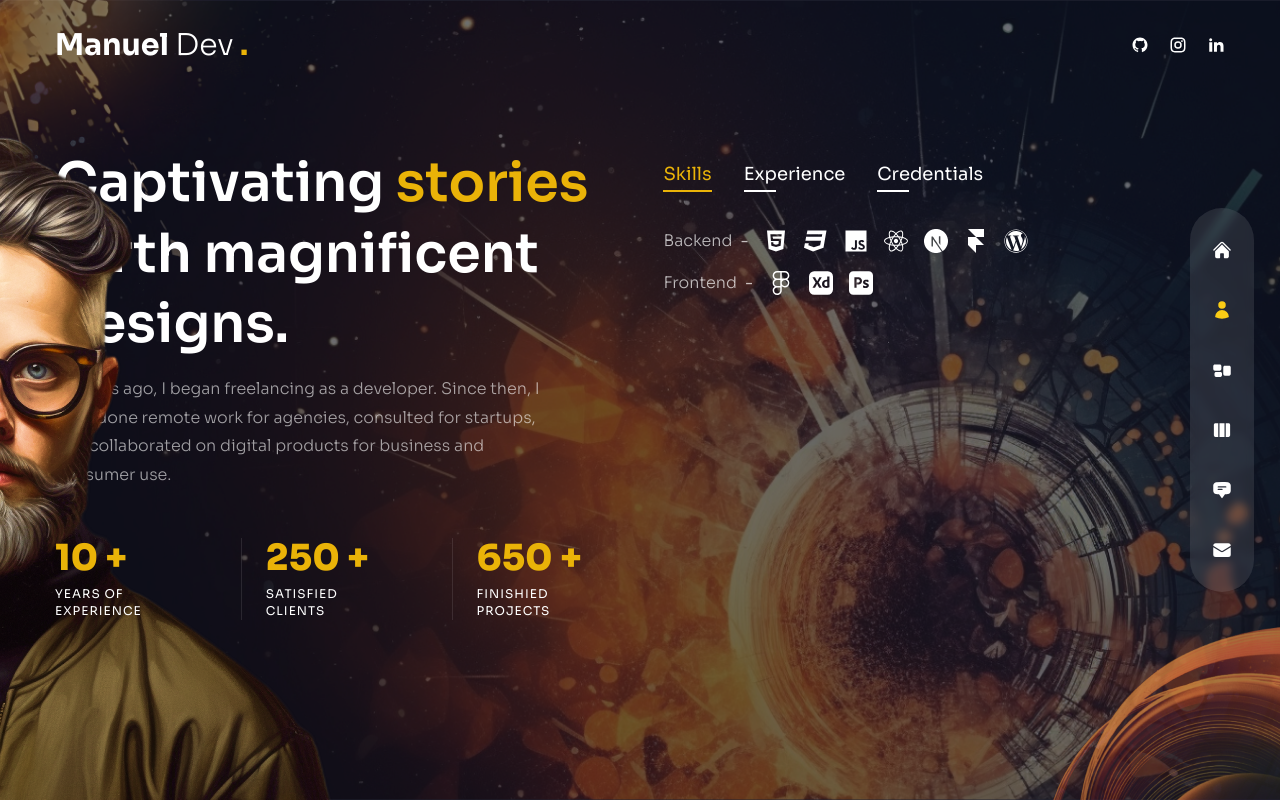
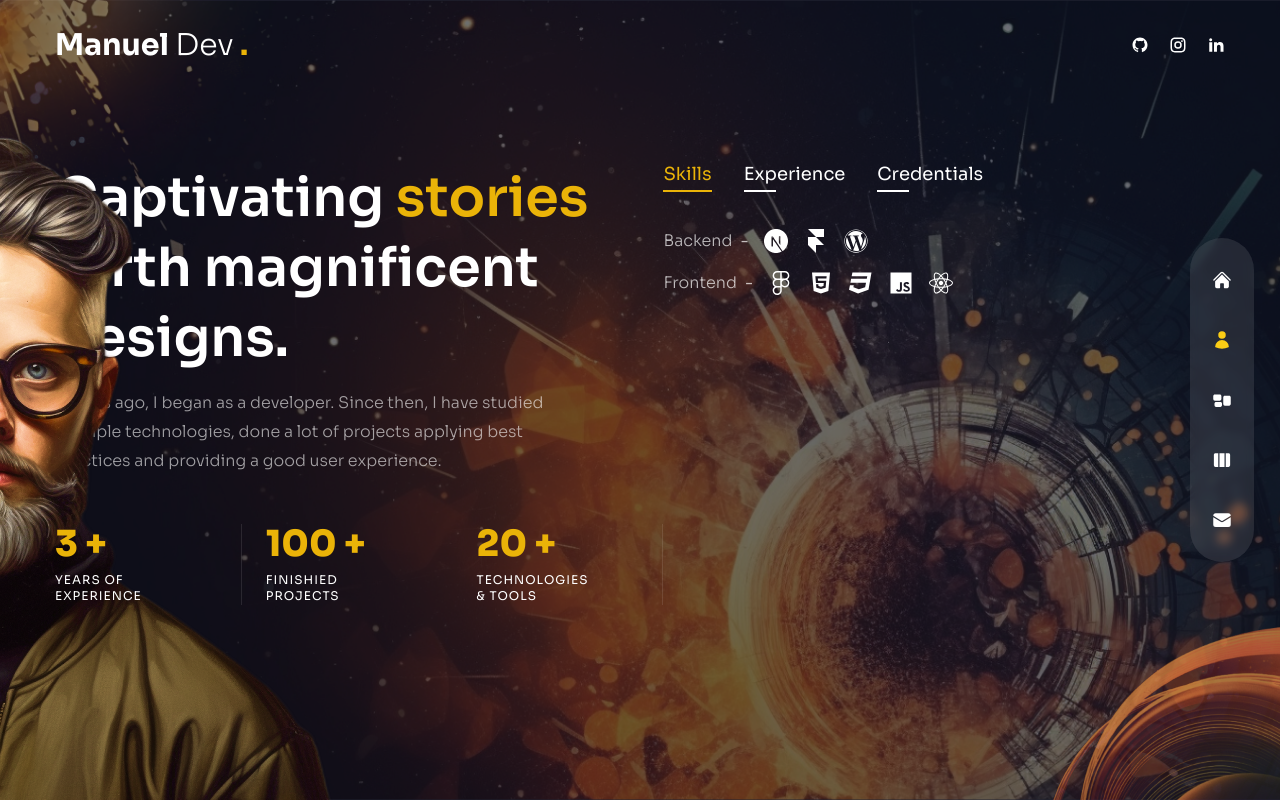
Before and after one commit to ManuelDevWeb/Web_ManuelDevWeb, a Next.js app: page /about in a window 1280 px wide. Built offline with nearby package versions, Linux system fonts and the light colour scheme.

Commit message:
Feature: finishied about page

```diff
--- a/components/Nav.js
+++ b/components/Nav.js
@@ -4,7 +4,6 @@ import {
   HiUser,
   HiViewColumns,
   HiRectangleGroup,
-  HiChatBubbleBottomCenterText,
   HiEnvelope,
 } from "react-icons/hi2";
 
@@ -17,11 +16,6 @@ export const navData = [
   { name: "about", path: "/about", icon: <HiUser /> },
   { name: "services", path: "/services", icon: <HiRectangleGroup /> },
   { name: "work", path: "/work", icon: <HiViewColumns /> },
-  {
-    name: "testimonials",
-    path: "/testimonials",
-    icon: <HiChatBubbleBottomCenterText />,
-  },
   {
     name: "contact",
     path: "/contact",
--- a/pages/about/index.js
+++ b/pages/about/index.js
@@ -34,10 +34,6 @@ const aboutData = [
       {
         title: "Backend",
         icons: [
-          <FaHtml5 key={1} />,
-          <FaCss3 key={2} />,
-          <FaJs key={3} />,
-          <FaReact key={4} />,
           <SiNextdotjs key={5} />,
           <SiFramer key={6} />,
           <FaWordpress key={7} />,
@@ -47,8 +43,10 @@ const aboutData = [
         title: "Frontend",
         icons: [
           <FaFigma key={1} />,
-          <SiAdobexd key={2} />,
-          <SiAdobephotoshop key={3} />,
+          <FaHtml5 key={1} />,
+          <FaCss3 key={2} />,
+          <FaJs key={3} />,
+          <FaReact key={4} />,
         ],
       },
     ],
@@ -70,16 +68,21 @@ const aboutData = [
     title: "credentials",
     info: [
       {
-        title: "Web Development - ABC University, LA, CA",
-        stage: "2011",
+        title:
+          "Ingenieria Informatica - Politecnico Colombiano Jaime Isaza Cadavid",
+        stage: "2022",
       },
       {
-        title: "Computer Science Diploma - AV Technical Institute",
-        stage: "2009",
+        title: "Certificado Carrera de Desarrollo Web con JavaScript - Platzi",
+        stage: "2022",
       },
       {
-        title: "Certified Graphic Designer - ABC Institute, Los Angeles, CA",
-        stage: "2006",
+        title: "Certificado Frontend con React - Platzi",
+        stage: "2022",
+      },
+      {
+        title: "Certificado Backend con Node.js - Platzi",
+        stage: "2023",
       },
     ],
   },
@@ -125,9 +128,9 @@ const About = () => {
             exit="hidden"
             className="max-w-[500px] mx-auto xl:mx-0 mb-6 xl:mb-12 px-2 xl:px-0"
           >
-            10 years ago, I began freelancing as a developer. Since then, I have
-            done remote work for agencies, consulted for startups, and
-            collaborated on digital products for business and consumer use.
+            4 years ago, I began as a developer. Since then, I have studied
+            multiple technologies, done a lot of projects applying best
+            practices and providing a good user experience.
           </motion.p>
           {/* Counters */}
           <motion.div
@@ -141,28 +144,28 @@ const About = () => {
               {/* Experience */}
               <div className="relative w-1/3 after:w-[1px] after:h-full after:bg-white/10 after:absolute after:top-0 after:right-0">
                 <div className="text-2xl xl:text-4xl font-extrabold text-yellow-500/100 mb-2">
-                  <CountUp start={0} end={10} duration={5} /> +
+                  <CountUp start={0} end={3} duration={5} /> +
                 </div>
                 <div className="text-xs uppercase tracking-[1px] leading-[1.4] max-w-[100px]">
                   Years of Experience
                 </div>
               </div>
+              {/* Projects */}
+              <div className="relative w-1/3">
+                <div className="text-2xl xl:text-4xl font-extrabold text-yellow-500/100 mb-2">
+                  <CountUp start={0} end={100} duration={5} /> +
+                </div>
+                <div className="text-xs uppercase tracking-[1px] leading-[1.4] max-w-[100px]">
+                  Finishied projects
+                </div>
+              </div>
               {/* Clients */}
               <div className="relative w-1/3 after:w-[1px] after:h-full after:bg-white/10 after:absolute after:top-0 after:right-0">
                 <div className="text-2xl xl:text-4xl font-extrabold text-yellow-500/100 mb-2">
-                  <CountUp start={0} end={250} duration={5} /> +
+                  <CountUp start={0} end={20} duration={5} /> +
                 </div>
                 <div className="text-xs uppercase tracking-[1px] leading-[1.4] max-w-[100px]">
-                  Satisfied clients
-                </div>
-              </div>
-              {/* Projects */}
-              <div className="relative w-1/3">
-                <div className="text-2xl xl:text-4xl font-extrabold text-yellow-500/100 mb-2">
-                  <CountUp start={0} end={650} duration={5} /> +
-                </div>
-                <div className="text-xs uppercase tracking-[1px] leading-[1.4] max-w-[100px]">
-                  Finishied projects
+                  Technologies & Tools
                 </div>
               </div>
             </div>
```
